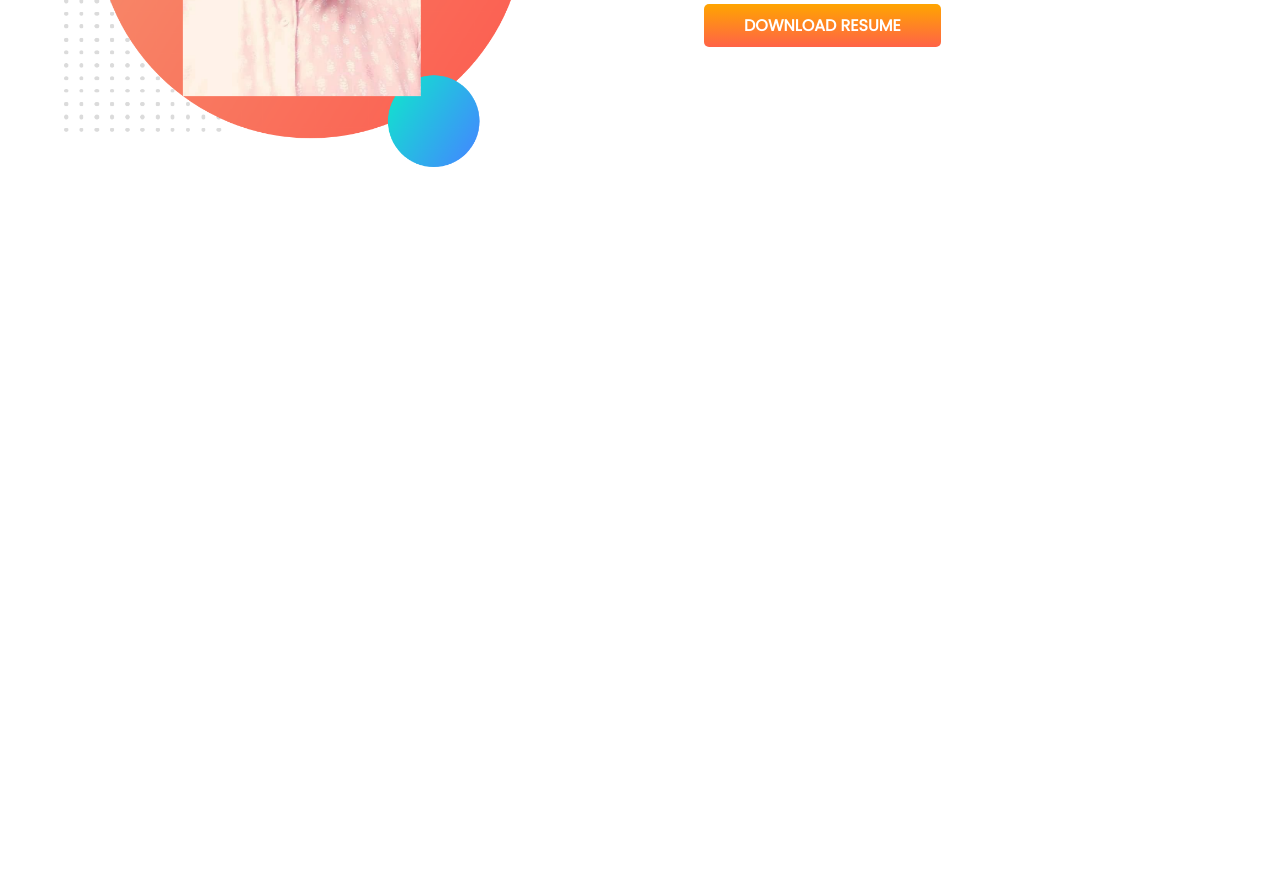
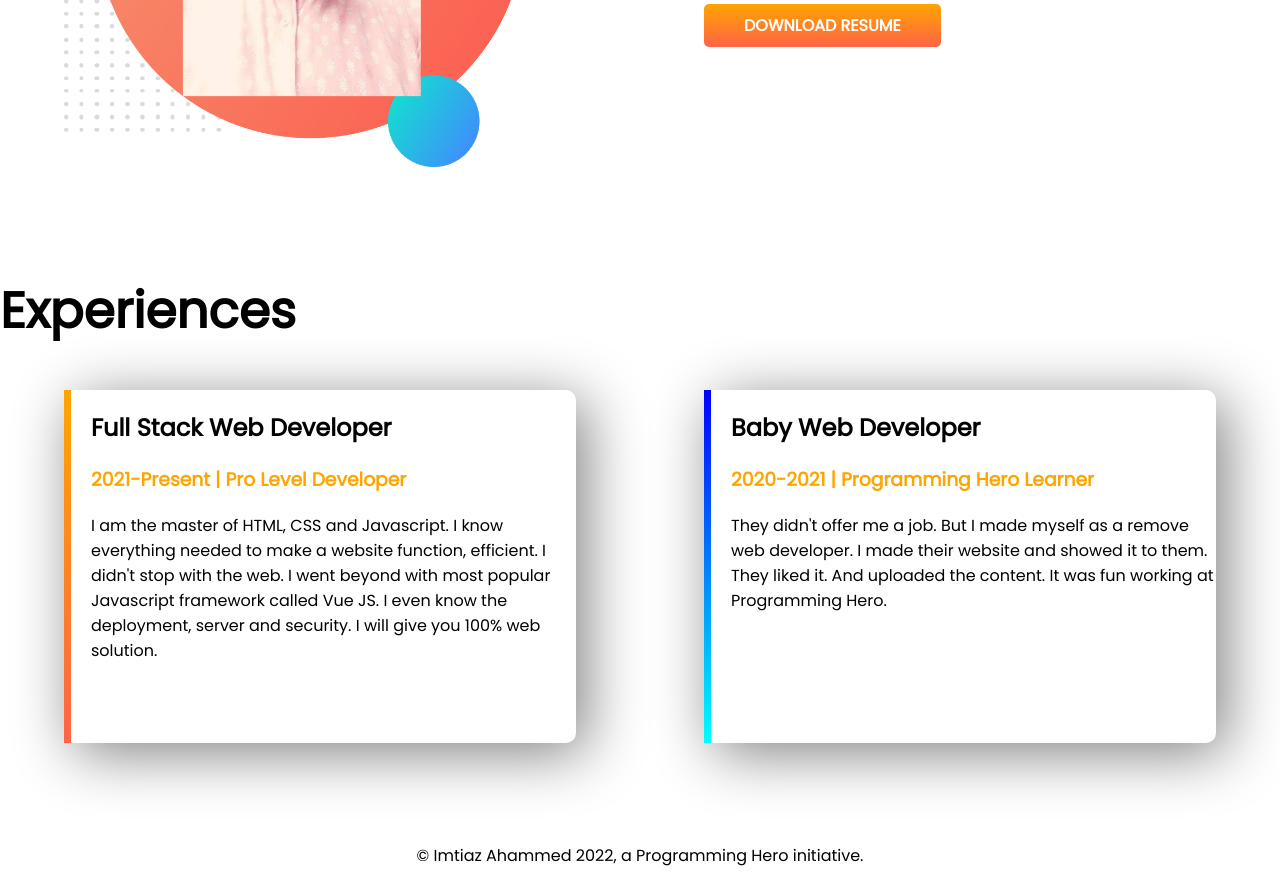
Before and after one commit to imtiazahammed1/developer-website-portfolio, a plain HTML site: page index.html in a window 1280 px wide. Shown: the part 929-1813 px from the top of the page. Before the commit the page ends 1203 px from the top, so only its background shows below. Drawn offline with Linux system fonts and the light colour scheme.

Commit message:
footer-added

```diff
--- a/index.html
+++ b/index.html
@@ -13,7 +13,7 @@
 </head>
 
 <body>
-    <section class="top-banner">
+    <section class="top-banner flexible-container">
         <div class="half-width">
             <h1>Welcome To</h1>
             <h1><span class="orange-color">Imtiaz Ahammed</span> World</h1>
@@ -31,7 +31,7 @@
             <img src="images/my-bg-1.png" alt="">
         </div>
     </section>
-    <section class="dream-big">
+    <section class="dream-big flexible-container">
         <div class="half-width">
             <img src="images/my-bg-2.png" alt="">
         </div>
@@ -46,6 +46,38 @@
                 RESUME</a>
         </div>
     </section>
+    <section class="experience-area">
+        <h1>Experiences</h1>
+        <div class="flexible-container">
+            <div id="full-stack-experience" class="experience-item">
+                <h2>Full Stack Web Developer</h2>
+                <h3 class="orange-color">2021-Present | Pro Level Developer</h3>
+                <p>
+                    I am the master of HTML, CSS and Javascript. I know everything needed to make a website function,
+                    efficient.
+                    I didn't stop with the web. I went beyond with most popular Javascript framework called Vue JS. I
+                    even
+                    know
+                    the deployment, server and security. I will give you 100% web solution.
+                </p>
+            </div>
+            <div id="web-dev-experience" class="experience-item">
+                <h2>Baby Web Developer</h2>
+                <h3 class="orange-color">2020-2021 | Programming Hero Learner</h3>
+                <p>
+                    They didn't offer me a job. But I made myself as a remove web developer. I made their website and
+                    showed
+                    it
+                    to them. They liked it. And uploaded the content. It was fun working at Programming Hero.
+                </p>
+            </div>
+        </div>
+    </section>
+    <footer>
+        <p>
+            © Imtiaz Ahammed 2022, a Programming Hero initiative.
+        </p>
+    </footer>
 
 </body>
 
--- a/style.css
+++ b/style.css
@@ -8,7 +8,7 @@ h1{
 .orange-color{
     color: orange;
 }
-section{
+.flexible-container{
     display: flex;
     margin-bottom: 100px;
 }
@@ -31,3 +31,27 @@ section{
     background-image: url(images/top-banner.png);
     background-repeat: no-repeat;
 }
+.experience-item{
+    width: 50%;
+    margin-left: 5%;
+    margin-right: 5%;
+    box-shadow: 10px 10px 60px gray;
+    padding-left: 20px;
+    border-radius: 10px;
+    padding-right: 2px;
+    padding-bottom: 5%;
+
+}
+#web-dev-experience{
+    border-left: 7px solid;
+    border-image:linear-gradient(blue, cyan);
+    border-image-slice: 1;
+}
+#full-stack-experience{
+    border-left: 7px solid;
+    border-image:linear-gradient(orange, tomato);
+    border-image-slice: 1;
+}
+footer{
+    text-align: center;
+}
```
Also changed, not shown: images/Imtiaz Ahammed.jpg (deleted), images/dream-bg.png (deleted), images/exp-bg.png (deleted), images/imtiaz1.png (deleted), images/imtiaz2.png (deleted), images/jhankar.png (deleted), images/jhankar2.png (deleted), images/my-bg2.png (deleted), 4 other files.
